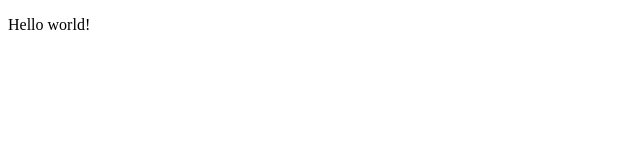
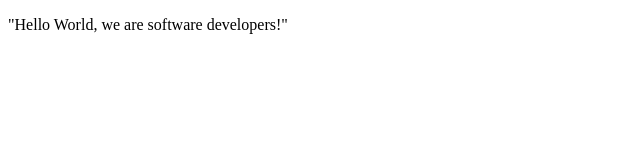
Before and after one commit to Ade179/E-J, a plain HTML site: page index.html in a window 1280 px wide. Shown: the whole page, without its empty margins (0-640 px from the left). Drawn offline with Linux system fonts and the light colour scheme.

Commit message:
Made changes to htmls

```diff
--- a/index.html
+++ b/index.html
@@ -7,6 +7,6 @@
     <title>Document</title>
 </head>
 <body>
-    <p>Hello world!</p>
+    <p>"Hello World, we are software developers!"</p>
 </body>
 </html>
```
